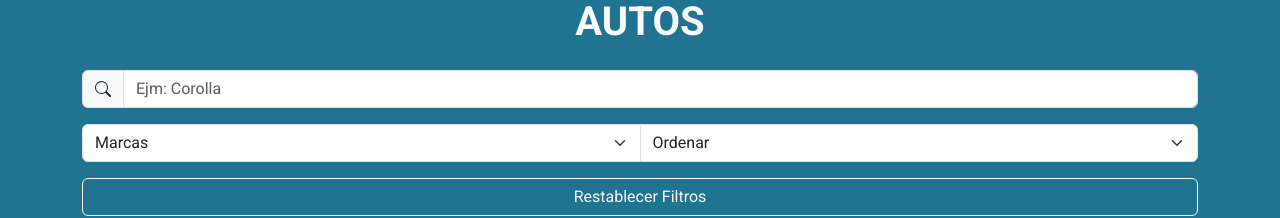
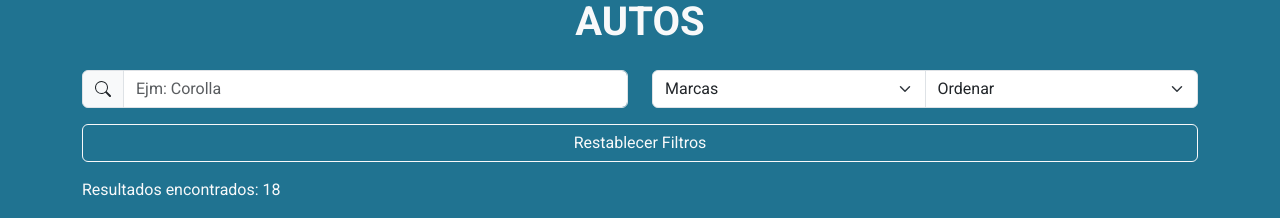
Before and after one commit to Miale05/maquimas-aylin, a React (Vite) app: page /autos in a window 1280 px wide. Shown: the part 127-345 px from the top of the page. Built offline with nearby package versions, Linux system fonts and the light colour scheme.

Commit message:
refactor layout and add footer

```diff
--- a/src/components/Autos.jsx
+++ b/src/components/Autos.jsx
@@ -1,6 +1,7 @@
 import React, { useState, useEffect } from 'react';
 import Menu from "./Menu.jsx";
 import Card from './Card.jsx';
+import Footer from './Footer.jsx';
 
 const Autos = () => {
 
@@ -58,11 +59,13 @@ const Autos = () => {
     return (
         <>
         <Menu />
-        <div className="container">
+        <div className="container mb-5">
             <h1 className='text-center mt-4 mb-4 fw-bold text-light'>AUTOS</h1>
-            <div class="input-group mb-3">
-                <span class="input-group-text" id="inputGroup-sizing-default">
-                    <svg xmlns="http://www.w3.org/2000/svg" width="16" height="16" fill="currentColor" class="bi bi-search" viewBox="0 0 16 16">
+            <div className="row">
+                <div className="col-12 col-sm-6">
+                    <div className="input-group mb-3">
+                        <span className="input-group-text" id="inputGroup-sizing-default">
+                            <svg xmlns="http://www.w3.org/2000/svg" width="16" height="16" fill="currentColor" className="bi bi-search" viewBox="0 0 16 16">
                                 <path d="M11.742 10.344a6.5 6.5 0 1 0-1.397 1.398h-.001q.044.06.098.115l3.85 3.85a1 1 0 0 0 1.415-1.414l-3.85-3.85a1 1 0 0 0-.115-.1zM12 6.5a5.5 5.5 0 1 1-11 0 5.5 5.5 0 0 1 11 0"/>
                             </svg>
                         </span>
@@ -74,8 +77,10 @@ const Autos = () => {
                             onChange={(e) => setSearchTerm(e.target.value)}
                         />
                     </div>
+                </div>
 
-            <div class="input-group mb-3">
+                <div className="col-12 col-sm-6">
+                    <div className="input-group mb-3">
                         <select
                             className="form-select"
                             value={selectedMarca}
@@ -97,6 +102,8 @@ const Autos = () => {
                             <option value="asc">Precio de Menor a Mayor</option>
                         </select>
                     </div>
+                </div>
+            </div>
 
             <button
                 className='container btn btn-outline-light'
@@ -114,6 +121,7 @@ const Autos = () => {
                ))}
             </div>
             </div>
+            <Footer />
         </>
 
     );
--- a/src/components/Inmuebles.jsx
+++ b/src/components/Inmuebles.jsx
@@ -1,3 +1,4 @@
+import Footer from "./Footer.jsx";
 import Menu from "./Menu.jsx";
 
 const Inmuebles = () => {
@@ -10,6 +11,7 @@ const Inmuebles = () => {
             <p>Aquí puedes encontrar una variedad de propiedades disponibles para la venta o alquiler.</p>
             <p>Explora nuestras opciones y encuentra el hogar de tus sueños.</p>
         </div>
+        <Footer />
         </>
 
     );
```
Lines whose indentation alone changed are shown as unchanged.
